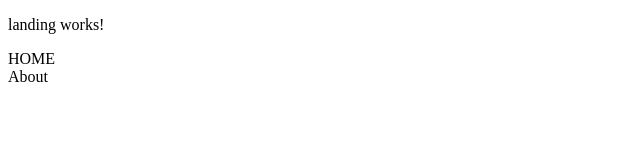
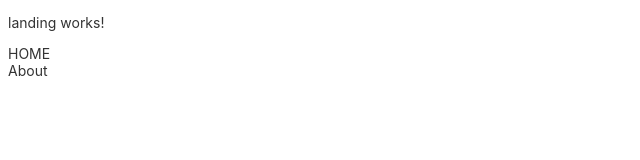
Before and after one commit to rmdorsey/web3_angular13_seed, an Angular app: page /landing in a window 1280 px wide. Shown: the top 160 px of the page, without its empty margins (0-640 px from the left). Built offline with nearby package versions, Linux system fonts and the light colour scheme.

Commit message:
added dark mode.

```diff
--- a/src/styles.scss
+++ b/src/styles.scss
@@ -1 +1,32 @@
 /* You can add global styles to this file, and also import other style files */
+
+:root {
+    --primary: #8711fc;
+    --main-bg: #fff;
+    --text-color: #333;
+    --primary-btn-color: var(--primary);
+    --primary-btn-text-color: #fff;
+    --card-bg: #ececec;
+  }
+
+  html,
+  body {
+    background-color: var(--main-bg);
+    color: var(--text-color);
+    font-family: -apple-system, BlinkMacSystemFont, 'Segoe UI', Roboto, Helvetica,
+      Arial, sans-serif, 'Apple Color Emoji', 'Segoe UI Emoji', 'Segoe UI Symbol';
+    font-size: 14px;
+    box-sizing: border-box;
+    -webkit-font-smoothing: antialiased;
+    -moz-osx-font-smoothing: grayscale;
+  }
+
+  @media (prefers-color-scheme: dark) {
+    :root {
+      --main-bg: #333;
+      --text-color: #fff;
+      --card-bg: #000;
+      --primary-btn-color: #fff;
+      --primary-btn-text-color: #333;
+    }
+  }
```
